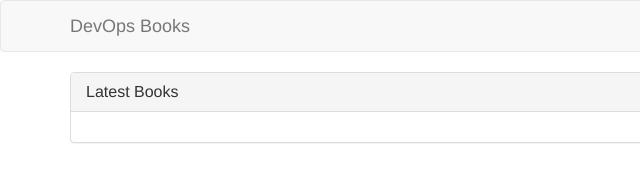
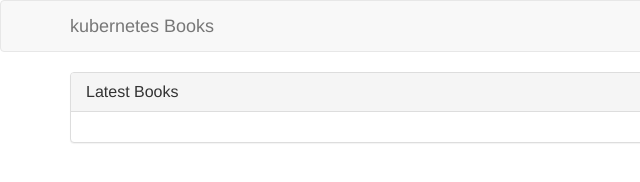
Before and after one commit to BalipalliGayathri/MeanCurd, a website with bundled scripts: page client/index.html in a window 1280 px wide. Shown: the full height of the page, 0-640 px from the left. Built offline with nearby package versions, Linux system fonts and the light colour scheme; files whose address does not match are found by name.

Commit message:
Update index.html

```diff
--- a/client/index.html
+++ b/client/index.html
@@ -14,7 +14,7 @@
             <span class="icon-bar"></span>
             <span class="icon-bar"></span>
           </button>
-          <a class="navbar-brand" href="#">DevOps Books</a>
+          <a class="navbar-brand" href="#">kubernetes Books</a>
         </div>
         <div id="navbar" class="collapse navbar-collapse">
           <ul class="nav navbar-nav navbar-right">
```
